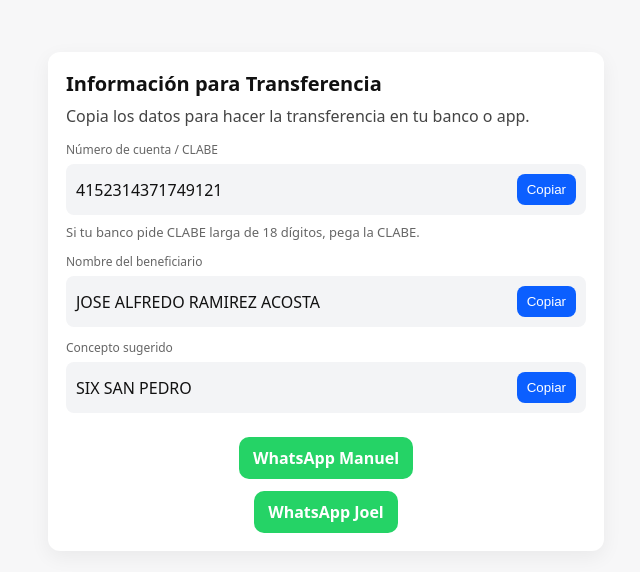
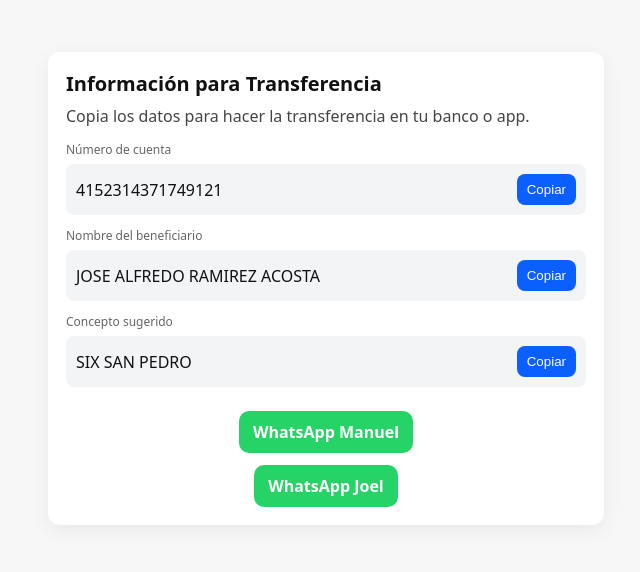
Before and after one commit to alfredoramirezacosta/Transferencias, a plain HTML site: page index.html in a window 1280 px wide. Shown: the whole page, without its empty margins (314-954 px from the left). Drawn offline with Linux system fonts and the light colour scheme.

Commit message:
index.html

```diff
--- a/index.html
+++ b/index.html
@@ -25,14 +25,13 @@
     <p class="lead">Copia los datos para hacer la transferencia en tu banco o app.</p>
 
     <div class="field">
-      <span class="label">Número de cuenta / CLABE</span>
+      <span class="label">Número de cuenta</span>
       <div class="value">
         <span id="cuenta">4152314371749121</span>
         <div>
           <button onclick="copyText('cuenta')">Copiar</button>
         </div>
       </div>
-      <div class="small">Si tu banco pide CLABE larga de 18 dígitos, pega la CLABE.</div>
     </div>
 
     <div class="field">
```
